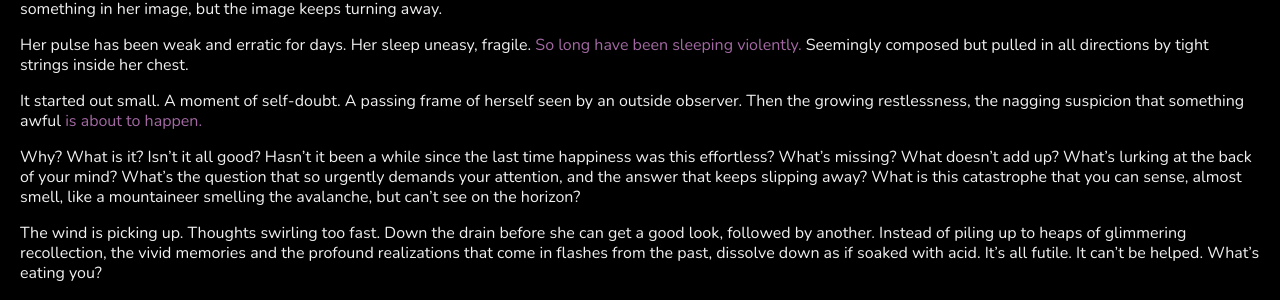
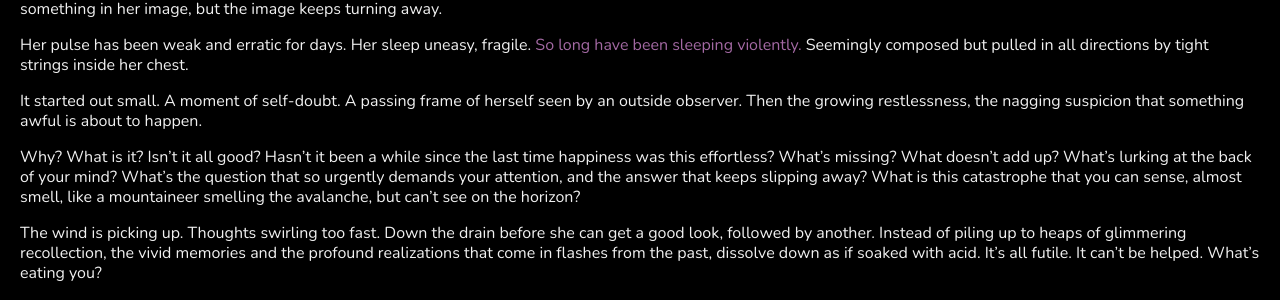
Before and after one commit to olivecarambola/logbook, a Jekyll site: the page built from _posts/2022-05-28-mermaid.md, in a window 1280 px wide. Shown: the part 255-555 px from the top of the page. Built offline with Jekyll 4.4.1, drawn with Linux system fonts in a browser that asks for light colours; some web fonts are replaced.

Commit message:
Update 2022-05-28-mermaid.md

```diff
--- a/_posts/2022-05-28-mermaid.md
+++ b/_posts/2022-05-28-mermaid.md
@@ -14,9 +14,9 @@
 ---
 Everything in the room is in shades of blue and gray. It's perpetually the hour before dawn. In this light she can't make her features in the mirror. She's searching for something in her image, but the image keeps turning away.
 
-Her pulse has been weak and erratic for days. Her sleep uneasy, fragile. <span class="annotated" data-note="parov stelar">So long have been sleeping violently.</span> Seemingly composed but pulled in all directions by tight strings inside her chest.
+Her pulse has been weak and erratic for days. Her sleep uneasy, fragile. <span class="annotated" data-note="Lyrics &copy Parov Stelar. “Your Fire,” *Shine*, 2007.">So long have been sleeping violently.</span> Seemingly composed but pulled in all directions by tight strings inside her chest.
 
-It started out small. A moment of self-doubt. A passing frame of herself seen by an outside observer. Then the growing restlessness, the nagging suspicion that something awful <span class="text-body-annotated">is about to happen.</span>
+It started out small. A moment of self-doubt. A passing frame of herself seen by an outside observer. Then the growing restlessness, the nagging suspicion that something awful is about to happen.
 
 Why? What is it? Isn't it all good? Hasn't it been a while since the last time happiness was this effortless? What's missing? What doesn't add up? What's lurking at the back of your mind? What's the question that so urgently demands your attention, and the answer that keeps slipping away? What is this catastrophe that you can sense, almost smell, like a mountaineer smelling the avalanche, but can't see on the horizon?
 
```
